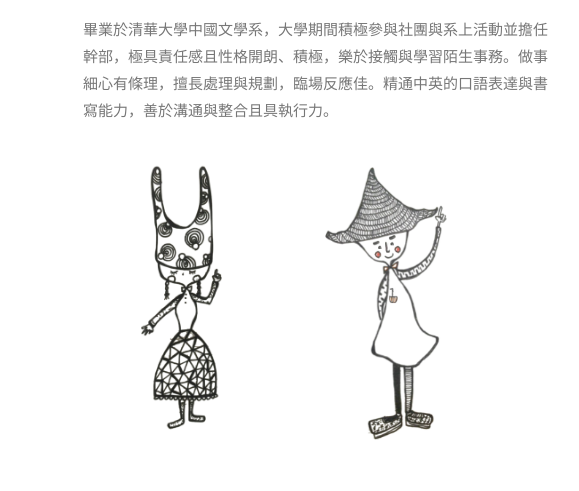
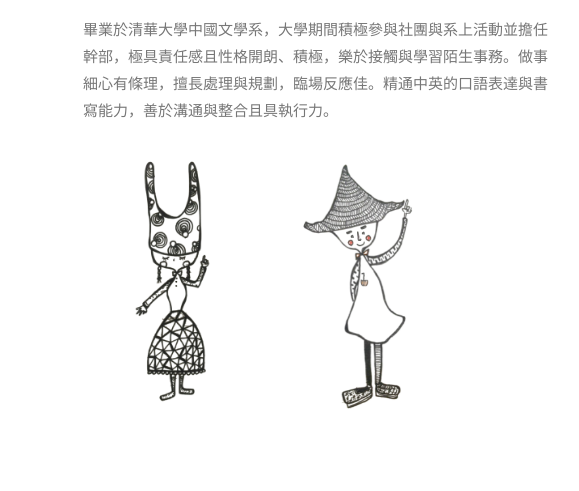
Before and after one commit to pofanghuang/pofang.github.io, a plain HTML site: page index.html in a window 1280 px wide. Shown: the part 647-1138 px from the top of the page, 557-1136 px from the left. Drawn offline with nearby package versions, Linux system fonts and the light colour scheme.

Commit message:
Update index.html

```diff
--- a/index.html
+++ b/index.html
@@ -104,8 +104,8 @@ body, html {
     </div>
     <div>
       <p style=" font-family: 'Noto Serif TC', serif; margin-top:20px;"> 畢業於清華大學中國文學系，大學期間積極參與社團與系上活動並擔任幹部，極具責任感且性格開朗、積極，樂於接觸與學習陌生事務。做事細心有條理，擅長處理與規劃，臨場反應佳。精通中英的口語表達與書寫能力，善於溝通與整合且具執行力。</p>
-      <img src="girl.png" class="w3-round w3-image" alt="Photo of Me" width="220" height="250">
-      <img src="boy.png" class="w3-round w3-image" alt="Photo of Me" width="195" height="250">
+      <img src="girl.png" class="w3-round w3-image" alt="Photo of Me" width="200" height="250">
+      <img src="boy.png" class="w3-round w3-image" alt="Photo of Me" width="175" height="250">
     </div>
 
     <!-- Hide this text on small devices -->
```
